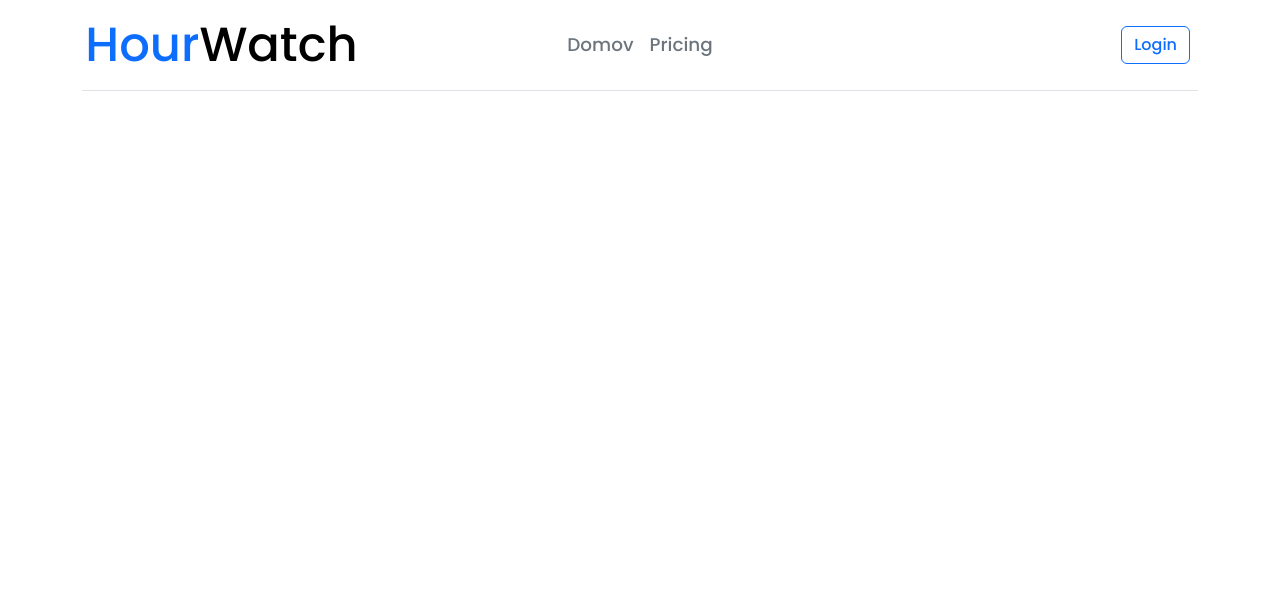
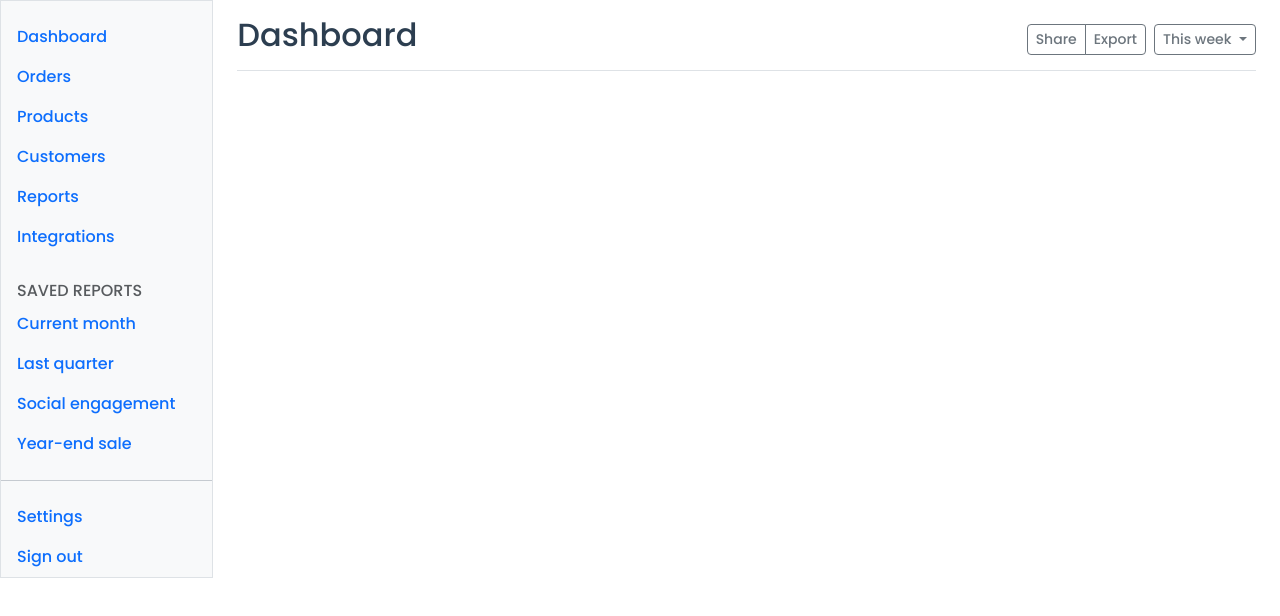
Before and after one commit to conko1/sem_fe, a Vue app: page /dashboard in a window 1280 px wide. Shown: the top 616 px of the page. Built offline with nearby package versions, Linux system fonts and the light colour scheme.

Commit message:
Added separate view for outside app and inside app, added dashboardview

```diff
--- a/src/App.vue
+++ b/src/App.vue
@@ -1,8 +1,5 @@
 <template>
-  <div class="container">
-    <nav-bar/>
     <router-view/>
-  </div>
 </template>
 
 <style lang="scss">
@@ -27,6 +24,8 @@ nav {
   }
 }
 </style>
-<script setup>
-import NavBar from "@/components/Shared/NavBar.vue";
+<script>
+export default {
+  name: "App",
+}
 </script>
--- a/src/components/Shared/NavBar.vue
+++ b/src/components/Shared/NavBar.vue
@@ -1,4 +1,5 @@
 <template>
+  <div class="container user-select-none">
     <header class="d-flex flex-wrap align-items-center justify-content-center justify-content-md-between py-3 mb-4 border-bottom">
       <div class="col-md-3 mb-2 mb-md-0">
         <router-link to="/" class="d-inline-flex link-body-emphasis text-decoration-none display-5 fw-medium">
@@ -7,16 +8,17 @@
       </div>
 
       <ul class="nav col-12 col-md-auto mb-2 justify-content-center mb-md-0">
-      <li><router-link class="nav-link px-2" :class="{'link-secondary': currentNavigationLink !== '/' }" to="/">Domov</router-link></li>
-      <li><router-link class="nav-link px-2" :class="{'link-secondary': currentNavigationLink !== '/pricing' }" to="">Pricing</router-link></li>
+        <li><router-link class="nav-link fnt-1-15-rem px-2" :class="{'link-secondary': currentNavigationLink !== '/' }" to="/">Domov</router-link></li>
+        <li><router-link class="nav-link fnt-1-15-rem px-2" :class="{'link-secondary': currentNavigationLink !== '/pricing' }" to="">Pricing</router-link></li>
       </ul>
 
       <div class="col-md-3 text-end">
         <router-link to="/login">
-        <button type="button" class="btn btn-outline-primary me-2">Login</button>
+          <button type="button" class="btn btn-outline-primary me-2">Log In</button>
         </router-link>
       </div>
     </header>
+  </div>
 </template>
 
 <script>
@@ -34,7 +36,4 @@ export default {
 </script>
 
 <style scoped lang="scss">
-.nav-link {
-  font-size: 1.15rem !important;
-}
 </style>
--- a/src/css/global.css
+++ b/src/css/global.css
@@ -5,3 +5,15 @@
 .primary {
     color: #0d6efd;
 }
+
+.cursor-pointer {
+    cursor: pointer;
+}
+
+.fnt-1-15-rem {
+    font-size: 1.15rem !important;
+}
+
+.link-secondary:hover {
+    color: #0d6efd !important;
+}
--- a/src/router/index.js
+++ b/src/router/index.js
@@ -2,12 +2,19 @@ import { createRouter, createWebHistory } from 'vue-router'
 import RegistrationView from "@/views/RegistrationView.vue";
 import LoginView from "@/views/LoginView.vue";
 import LandingView from "@/views/LandingView.vue";
+import DashboardView from "@/views/DashboardView.vue";
+import HomeView from "@/views/HomeView.vue";
 
 const routes = [
   {
     path: "/",
+    name: "HomeView",
+    component: HomeView,
+    children: [
+      {
+        path: "/",
         name: "LandingView",
-    component: LandingView
+        component: LandingView,
       },
       {
         path: "/register",
@@ -19,6 +26,13 @@ const routes = [
         name: "LoginView",
         component: LoginView
       },
+    ],
+  },
+  {
+    path: "/dashboard",
+    name: "DashboardView",
+    component: DashboardView
+  }
 ]
 
 const router = createRouter({
--- /dev/null
+++ b/src/views/DashboardView.vue
@@ -0,0 +1,112 @@
+<template>
+  <div class="container-fluid">
+    <div class="row">
+      <div class="sidebar border border-right col-md-3 col-lg-2 p-0 bg-body-tertiary">
+        <div class="offcanvas-md offcanvas-end bg-body-tertiary" tabindex="-1" id="sidebarMenu" aria-labelledby="sidebarMenuLabel">
+          <div class="offcanvas-body d-md-flex flex-column p-0 pt-lg-3 overflow-y-auto">
+            <ul class="nav flex-column">
+              <li class="nav-item">
+                <a class="nav-link d-flex align-items-center gap-2 active" aria-current="page" href="#">
+                  Dashboard
+                </a>
+              </li>
+              <li class="nav-item">
+                <a class="nav-link d-flex align-items-center gap-2" href="#">
+                  Orders
+                </a>
+              </li>
+              <li class="nav-item">
+                <a class="nav-link d-flex align-items-center gap-2" href="#">
+                  Products
+                </a>
+              </li>
+              <li class="nav-item">
+                <a class="nav-link d-flex align-items-center gap-2" href="#">
+                  Customers
+                </a>
+              </li>
+              <li class="nav-item">
+                <a class="nav-link d-flex align-items-center gap-2" href="#">
+                  Reports
+                </a>
+              </li>
+              <li class="nav-item">
+                <a class="nav-link d-flex align-items-center gap-2" href="#">
+                  Integrations
+                </a>
+              </li>
+            </ul>
+
+            <h6 class="sidebar-heading d-flex justify-content-between align-items-center px-3 mt-4 mb-1 text-body-secondary text-uppercase">
+              <span>Saved reports</span>
+              <a class="link-secondary" href="#" aria-label="Add a new report">
+              </a>
+            </h6>
+            <ul class="nav flex-column mb-auto">
+              <li class="nav-item">
+                <a class="nav-link d-flex align-items-center gap-2" href="#">
+                  Current month
+                </a>
+              </li>
+              <li class="nav-item">
+                <a class="nav-link d-flex align-items-center gap-2" href="#">
+                  Last quarter
+                </a>
+              </li>
+              <li class="nav-item">
+                <a class="nav-link d-flex align-items-center gap-2" href="#">
+                  Social engagement
+                </a>
+              </li>
+              <li class="nav-item">
+                <a class="nav-link d-flex align-items-center gap-2" href="#">
+                  Year-end sale
+                </a>
+              </li>
+            </ul>
+
+            <hr class="my-3">
+
+            <ul class="nav flex-column mb-auto">
+              <li class="nav-item">
+                <a class="nav-link d-flex align-items-center gap-2" href="#">
+                  Settings
+                </a>
+              </li>
+              <li class="nav-item">
+                <a class="nav-link d-flex align-items-center gap-2" href="#">
+                  Sign out
+                </a>
+              </li>
+            </ul>
+          </div>
+        </div>
+      </div>
+
+      <main class="col-md-9 ms-sm-auto col-lg-10 px-md-4">
+        <div class="d-flex justify-content-between flex-wrap flex-md-nowrap align-items-center pt-3 pb-2 mb-3 border-bottom">
+          <h1 class="h2">Dashboard</h1>
+          <div class="btn-toolbar mb-2 mb-md-0">
+            <div class="btn-group me-2">
+              <button type="button" class="btn btn-sm btn-outline-secondary">Share</button>
+              <button type="button" class="btn btn-sm btn-outline-secondary">Export</button>
+            </div>
+            <button type="button" class="btn btn-sm btn-outline-secondary dropdown-toggle d-flex align-items-center gap-1">
+              This week
+            </button>
+          </div>
+        </div>
+      </main>
+    </div>
+  </div>
+</template>
+
+<script>
+export default {
+  name: "DashboardView"
+}
+</script>
+
+<style scoped>
+
+</style>
--- /dev/null
+++ b/src/views/HomeView.vue
@@ -0,0 +1,18 @@
+<template>
+  <nav-bar/>
+  <div class="container">
+    <router-view/>
+  </div>
+</template>
+
+<script>
+import NavBar from "@/components/Shared/NavBar.vue";
+export default {
+  name: "HomeView",
+  components: {NavBar}
+}
+</script>
+
+<style scoped>
+
+</style>
--- a/src/views/LandingView.vue
+++ b/src/views/LandingView.vue
@@ -29,6 +29,9 @@
         </div>
       </div>
     </div>
+    <p class="fnt-1-15-rem user-select-none mt-3">Dostali ste pozvánku do aplikácie ? Vytvorte si účet
+      <router-link to="/register" class="primary cursor-pointer">TU</router-link>
+    </p>
   </main>
 </template>
 
--- a/src/views/RegistrationView.vue
+++ b/src/views/RegistrationView.vue
@@ -1,4 +1,5 @@
 <template>
+  <div class="container">
     <main class="form-signin w-75 m-auto">
       <div class="d-flex align-items-center flex-column">
         <h1 class="h3 mb-3 fw-normal">Registrácia</h1>
@@ -52,9 +53,20 @@
           >
           <label for="password2-input">Heslo znova</label>
         </div>
+        <div class="color-red" v-if="v$.token.$error" v-for="(error) in v$.token.$errors">{{ error.$message }}</div>
+        <div class="form-floating w-100 mb-4">
+          <input
+            type="password"
+            class="form-control"
+            id="token-input"
+            v-model="v$.token.$model"
+          >
+          <label for="token-input">Token</label>
+        </div>
         <button class="btn btn-primary w-50 py-2" type="submit" @click="register">Registrovať</button>
       </div>
     </main>
+  </div>
 </template>
 
 <script>
@@ -82,6 +94,7 @@ export default {
     email: null,
     password1: null,
     password2: null,
+    token: null,
   }),
   validations () {
     return {
@@ -90,6 +103,7 @@ export default {
       email: {required, email, maxLength: maxLength(254)},
       password1: {required, minLength: minLength(8)},
       password2: {required, minLength: minLength(8)},
+      token: {required},
     }
   }
 }
```
Also changed, not shown: src/views/LoginView.vue (indentation only). Lines whose indentation alone changed are shown as unchanged.
